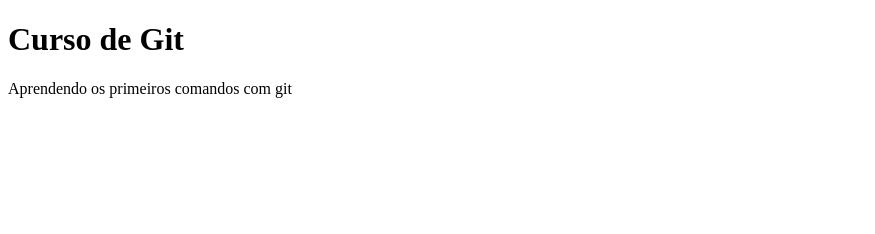
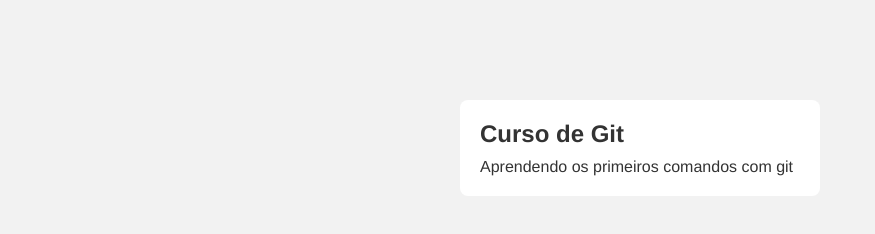
Before and after one commit to kadurodrigues/curso-git, a plain HTML site: page index.html in a window 1280 px wide. Shown: the whole page, without its empty margins (0-875 px from the left). Drawn offline with Linux system fonts and the light colour scheme.

Commit message:
inicio do design

```diff
--- /dev/null
+++ b/estilos.css
@@ -0,0 +1,30 @@
+* {
+	margin: 0;
+	padding: 0;
+	border: 0;
+}
+
+body {
+	background: #f2f2f2;
+	font-family: Helvetica;
+	color: #333;
+}
+
+h1 {
+	font-size: 24px;
+}
+
+p {
+	font-size: 16px;
+	margin-top: 10px;
+}
+
+.card {
+	width: 320px;
+	padding: 20px;
+	position: relative;
+	top: 100px;
+	margin: 0 auto;
+	border-radius: 8px;
+	background: #fff;
+}
--- a/index.html
+++ b/index.html
@@ -3,9 +3,12 @@
 <head>
 	<meta charset="UTF-8">
 	<title>Curso Git</title>
+	<link rel="stylesheet" href="estilos.css">
 </head>
 <body>
-	<h1>Curso de Git</h1>
-	<p>Aprendendo os primeiros comandos com git</p>
+	<div class="card">
+		<h1>Curso de Git</h1>
+		<p>Aprendendo os primeiros comandos com git</p>
+	</div>
 </body>
 </html>
```
